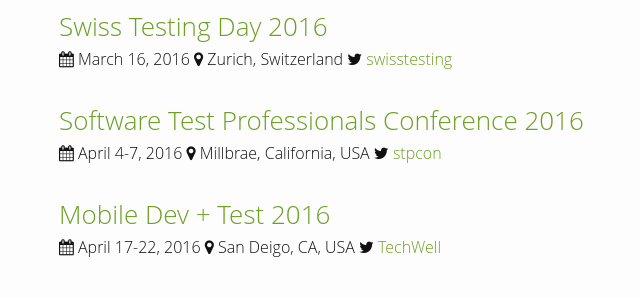
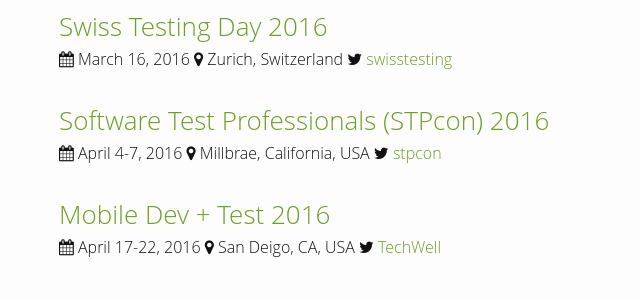
Before and after one commit to TestingConferences/testingconferences.github.io, a Jekyll site: the page built from index.html, in a window 1280 px wide and 1400 px high, scrolled down 743 px. Shown: the part 158-456 px from the top of the window, without its empty margins (211-851 px from the left). Built offline with Jekyll 4.4.1, drawn with Linux system fonts in a browser that asks for light colours; some of the changed text lies outside the part shown.

Commit message:
Style updates
Stylized some conference names.

```diff
--- a/_data/current.yml
+++ b/_data/current.yml
@@ -52,7 +52,7 @@
   url: http://swisstestingday.ch/
   twitter: swisstesting
 
-- name: Software Test Professionals Conference 2016
+- name: Software Test Professionals (STPcon) 2016
   location: Millbrae, California, USA
   dates: "April 4-7, 2016"
   url: http://www.stpcon.com/
@@ -136,7 +136,7 @@
   url: http://www.testival.eu/
   twitter: testivaleu
 
-- name: StarWest 2016
+- name: STARWEST 2016
   location: Anaheim, California, USA
   dates: "October 2-7, 2016"
   url: starwest.techwell.com
@@ -148,7 +148,7 @@
   url: http://www.qatest.org/en/
   twitter: qatest_bilbao
 
-- name: StarCanada 2016
+- name: STARCanada 2016
   location: Toronto, Canada
   dates: October 23-27, 2016"
   url: http://starcanada.techwell.com/
```
